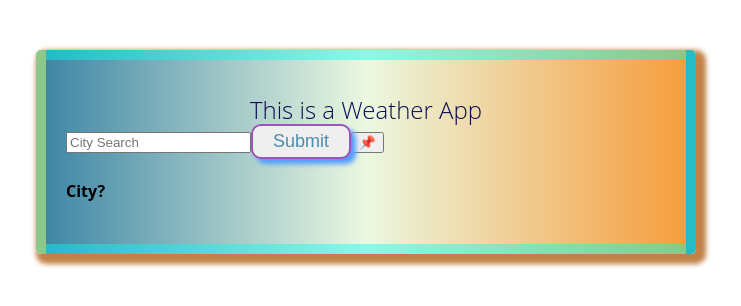
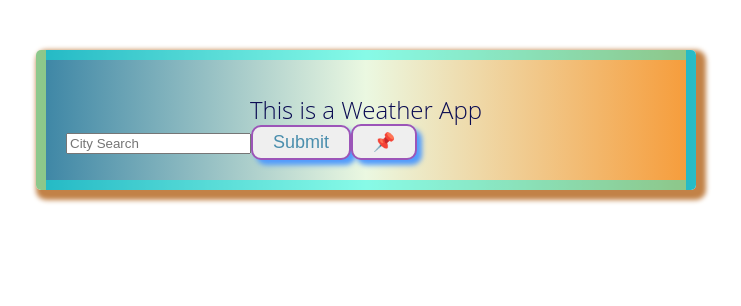
Before and after one commit to AzenathN/Weather-react, a React (Create React App) app: page / in a window 1280 px wide. Shown: the top 306 px of the page, without its empty margins (274-1015 px from the left). Built offline with nearby package versions, Linux system fonts and the light colour scheme; no server answers.

Commit message:
removed unneeded text

```diff
--- a/src/SearchForm.js
+++ b/src/SearchForm.js
@@ -54,13 +54,15 @@ export default function SearchForm() {
         onChange={updateCity}
         autoComplete="off"
       />
-      <button type="Submit"> Submit </button>
-      <input
-        type="button"
-        className="form-btn"
-        value="📌"
-        onClick={currentCity}
-      />
+      <button type="Submit" className="form-btn">
+        {" "}
+        Submit{" "}
+      </button>
+      <button type="button" className="form-btn" value="" onClick={currentCity}>
+        <span role="img" aria-labelledby="pin-it">
+          📌
+        </span>
+      </button>
     </form>
   );
 
@@ -80,11 +82,6 @@ export default function SearchForm() {
       </div>
     );
   } else {
-    return (
-      <div>
-        {form}
-        <h4>City?</h4>
-      </div>
-    );
+    return <div>{form}</div>;
   }
 }
--- a/src/styles.css
+++ b/src/styles.css
@@ -11,7 +11,7 @@
   padding: 20px;
 }
 
-button {
+.form-btn {
   border: 2px solid #9c55b8;
   border-radius: 10px;
   color: #4a8ead;
```
